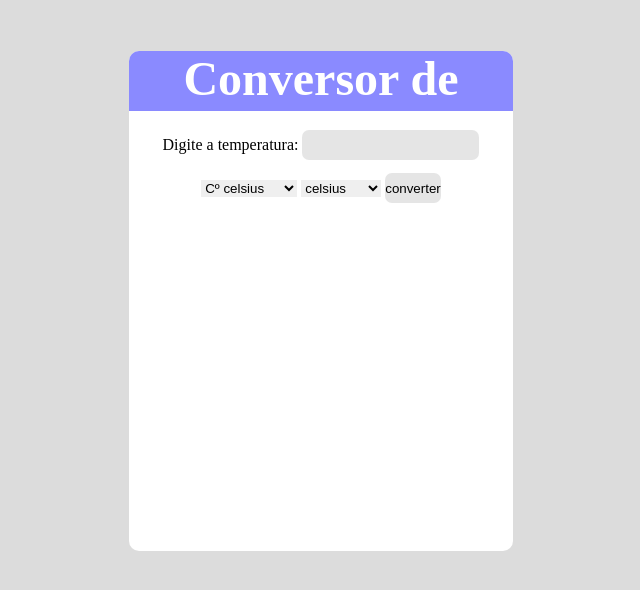
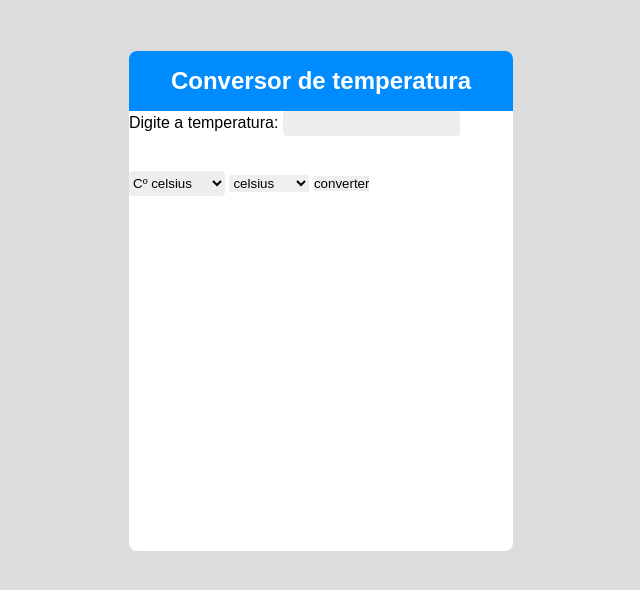
Before and after one commit to NanProg/TrabalhoLTP_2024, a PHP site: page / in a window 1280 px wide. Shown: the top 590 px of the page, without its empty margins (319-959 px from the left). Run offline with PHP 8.4, Linux system fonts and the light colour scheme.

Commit message:
Update style.css

```diff
--- a/TrabalhoLTP_TecProg/projeto final/style.css
+++ b/TrabalhoLTP_TecProg/projeto final/style.css
@@ -6,53 +6,49 @@
 }
 
 body {
-    background: gainsboro
+    background: gainsboro;
+    font-family: Arial, Helvetica, sans-serif;
 }
 
 div {
     background: white;
     width: 30%;
     height: 500px;
-    display: table;
     margin: auto;
     margin-top: 4%;
-    border-radius: 10px;
+    border-radius: 8px;
+
 }
 
 header {
-    background: rgb(138, 138, 255);
+    background: rgb(0, 140, 255);
+    display: flex;
+    align-items: center;
     height: 60px;
+    border-top-right-radius: 8px;
+    border-top-left-radius: 8px;
+}
+
+h1 {
     color: white;
     font-size: x-large;
-    text-align: center;
-    border-top-right-radius: 10px;
-    border-top-left-radius: 10px;
+    margin: auto;
 }
 
-form {
-    text-align: center;
-    margin-top: 5%;
+
+#escala_converter, #tempinput {
+    height: 25px;
+    background: rgba(220, 220, 220, 0.498);
+    border-radius: 4px;
 }
 
-select {
-    margin-top: 5%;
+#escala_converter, #tempinput {
+
 }
 
-p {
-    margin-left: 5%;
-    margin-top: 5%;
+
+
+#escala_conversao, #submit, #label_2{
+    margin: auto;
+    margin-top: 10%;
 }
-
-.tempinput {
-    height: 30px;
-    width: 20%;
-    border-radius: 7px;
-    background: rgba(220, 220, 220, 0.748);
-}
-
-input {
-    height: 30px;
-    width: fit-content;
-    border-radius: 7px;
-    background: rgba(220, 220, 220, 0.748);
-}
```
